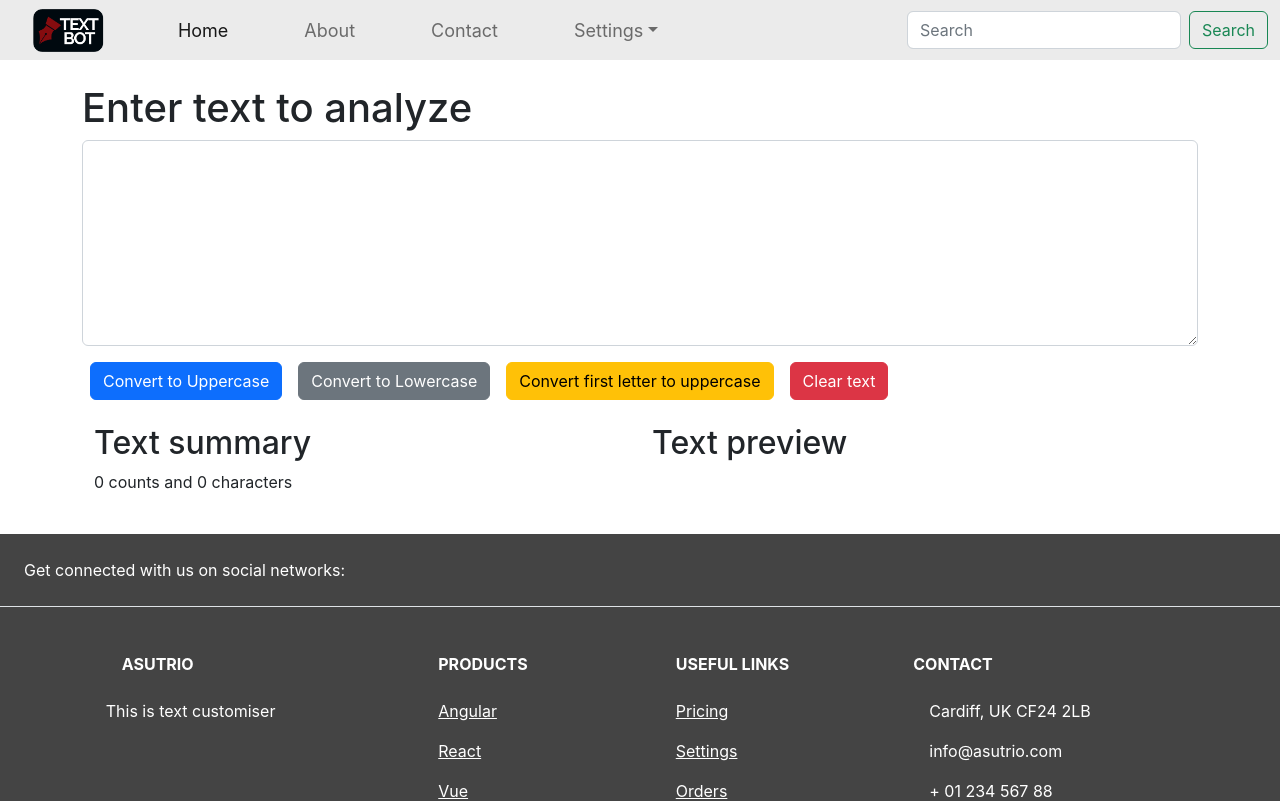
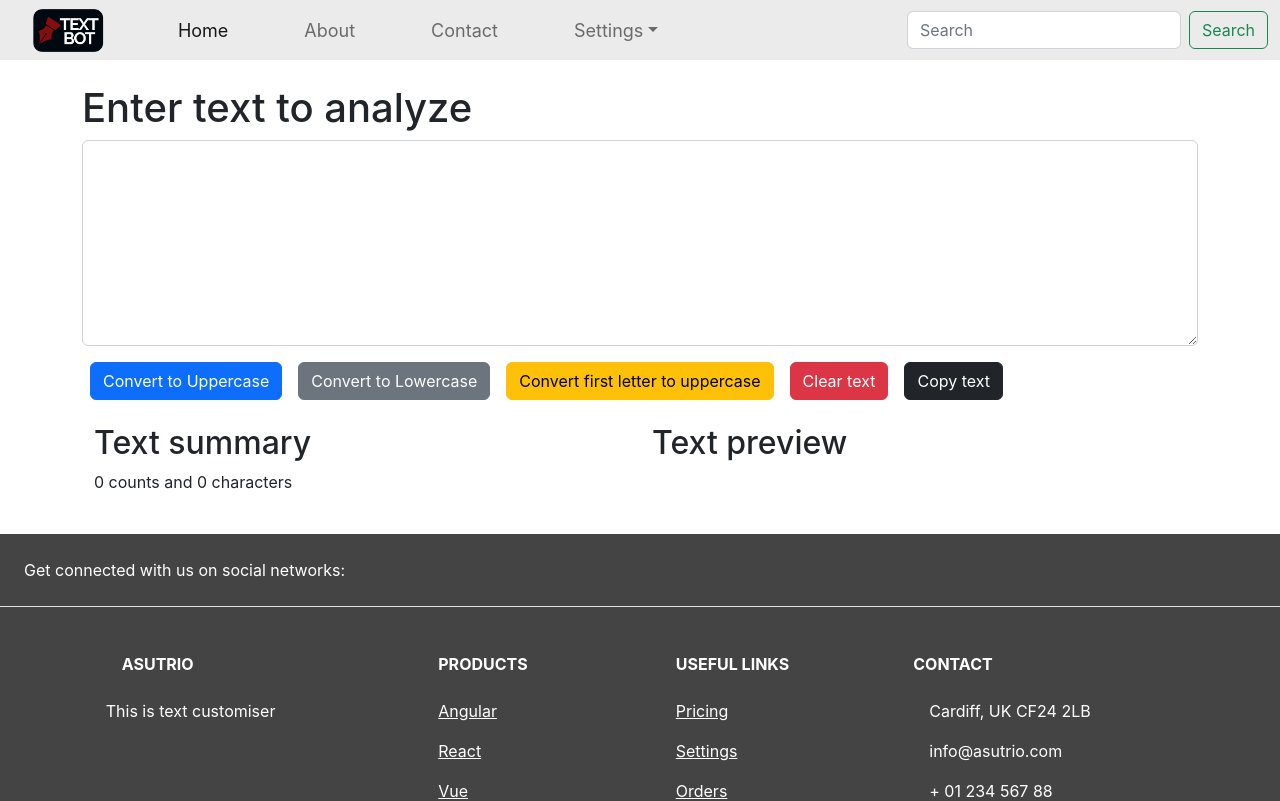
Before and after one commit to Akgigyani/react-tutorial, a React (Create React App) app: page / in a window 1280 px wide. Shown: the top 801 px of the page. Built offline with nearby package versions, Linux system fonts and the light colour scheme.

Commit message:
adding copy text functionality

```diff
--- a/src/components/Textform.js
+++ b/src/components/Textform.js
@@ -30,6 +30,14 @@
         setText(event.target.value)
     }
 
+    const handleCopy = () => {
+        console.log("I am Copy");
+        var text = document.getElementById("myBox");
+        text.select();
+        text.setSelectionRange(0, 9999);
+        navigator.clipboard.writeText(text.value);
+    }
+
     const [text, setText] = useState('')
   return (
     <>
@@ -43,6 +51,7 @@
         <button className="btn btn-secondary mx-2" onClick={handleLowerClick}>Convert to Lowercase</button>
         <button className="btn btn-warning mx-2" onClick={handleFirstLetterClick}>Convert first letter to uppercase</button>
         <button className="btn btn-danger mx-2" onClick={handleClearClick}>Clear text</button>
+        <button className="btn btn-dark mx-2" onClick={handleCopy}>Copy text</button>
         </div>
     </div>
     <div className="container my-4">
```
